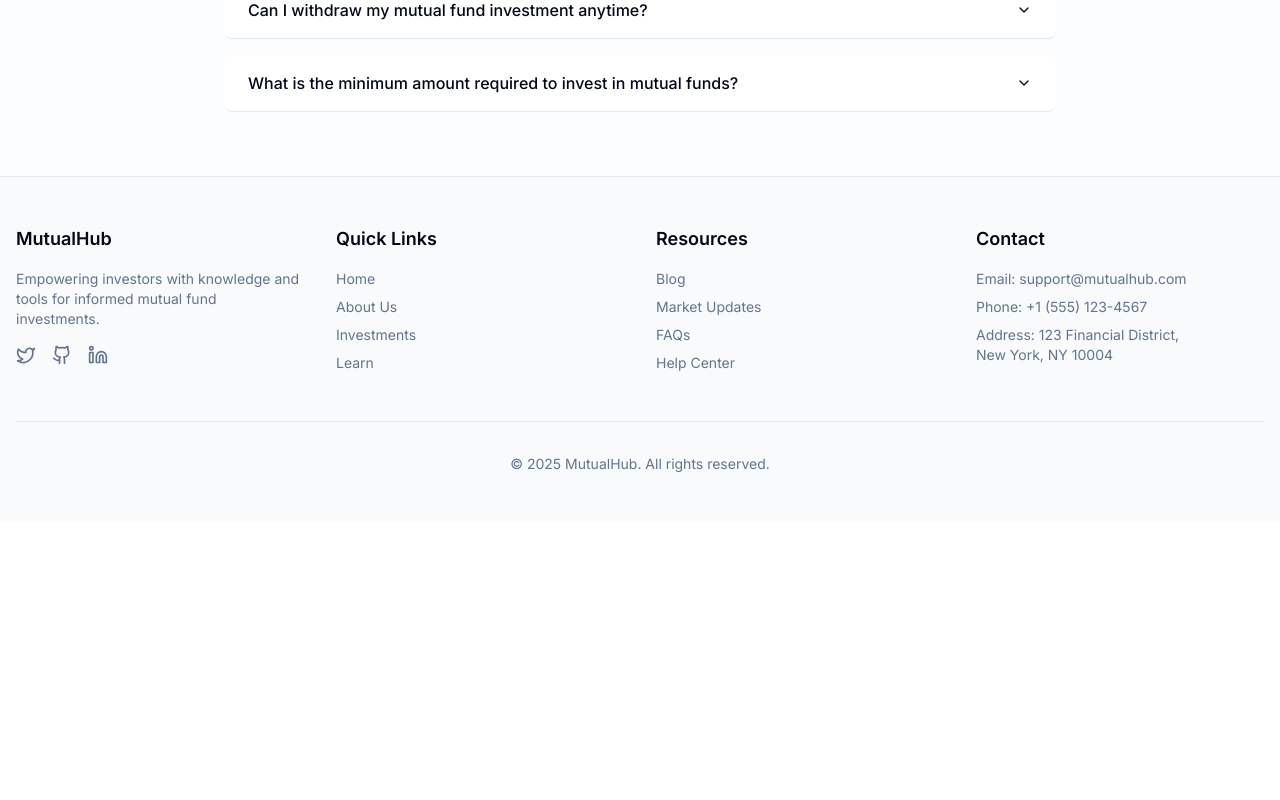
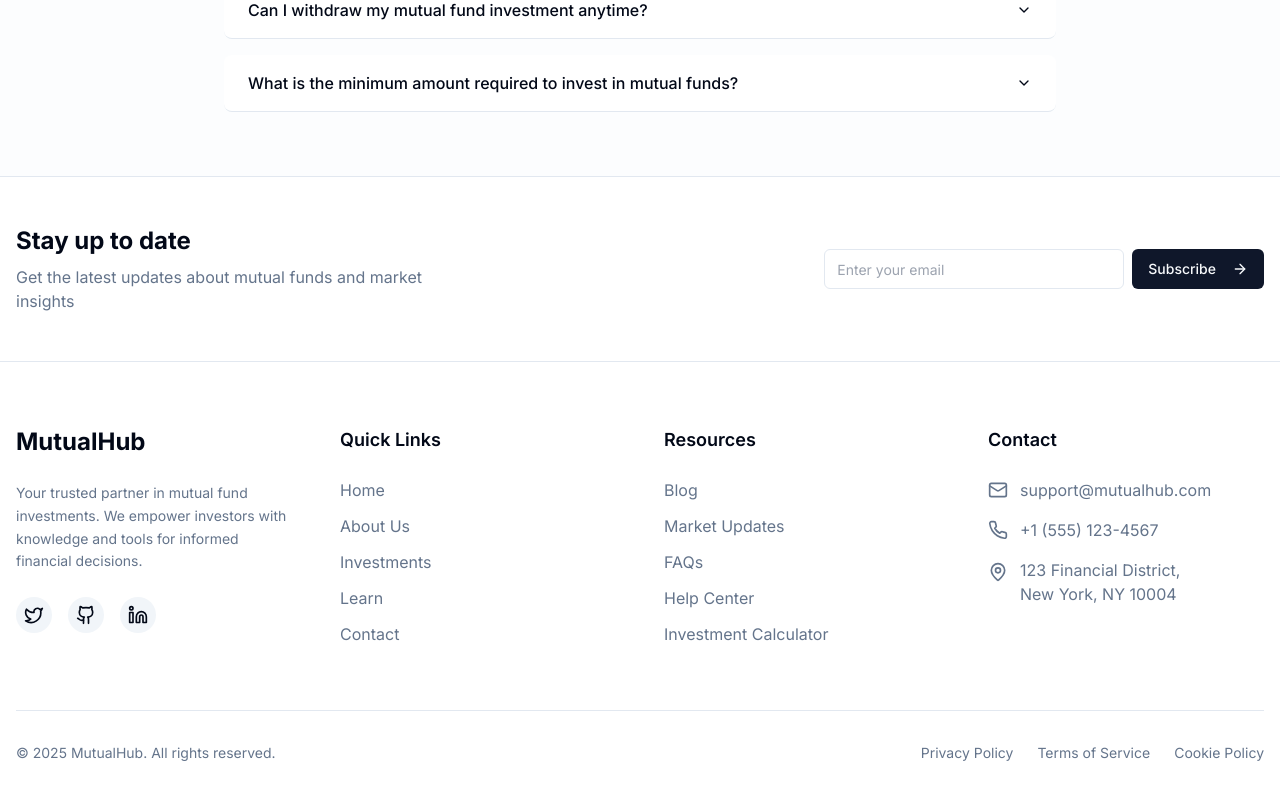
Before and after one commit to jayasurya1422/mutual-minds-hub, a React (Vite) app: page / in a window 1280 px wide. Shown: the part 3180-3980 px from the top of the page. Before the commit the page ends 3702 px from the top, so only its background shows below. Built offline with nearby package versions, Linux system fonts and the light colour scheme.

Commit message:
Implement trending footer template
The commit implements a trending footer template.

```diff
--- a/src/components/Footer.tsx
+++ b/src/components/Footer.tsx
@@ -1,85 +1,122 @@
 
-import { Github, Twitter, Linkedin } from "lucide-react";
+import { Github, Twitter, Linkedin, ArrowRight, Mail, Phone, MapPin } from "lucide-react";
+import { Button } from "@/components/ui/button";
 
 const Footer = () => {
   return (
-    <footer className="bg-secondary/50 border-t">
-      <div className="container mx-auto px-4 py-12">
-        <div className="grid grid-cols-1 md:grid-cols-4 gap-8">
-          <div className="space-y-4">
-            <h3 className="text-lg font-semibold">MutualHub</h3>
-            <p className="text-sm text-muted-foreground">
-              Empowering investors with knowledge and tools for informed mutual fund investments.
+    <footer className="bg-card border-t">
+      {/* Newsletter Section */}
+      <div className="border-b">
+        <div className="container mx-auto px-4 py-12">
+          <div className="flex flex-col md:flex-row items-center justify-between gap-6">
+            <div className="text-left max-w-md">
+              <h3 className="text-2xl font-bold">Stay up to date</h3>
+              <p className="text-muted-foreground mt-2">
+                Get the latest updates about mutual funds and market insights
+              </p>
+            </div>
+            <div className="flex items-center gap-2 w-full md:w-auto">
+              <input
+                type="email"
+                placeholder="Enter your email"
+                className="flex h-10 w-full md:w-[300px] rounded-md border border-input bg-background px-3 py-2 text-sm"
+              />
+              <Button className="shrink-0">
+                Subscribe <ArrowRight className="ml-2 h-4 w-4" />
+              </Button>
+            </div>
+          </div>
+        </div>
+      </div>
+
+      {/* Main Footer Content */}
+      <div className="container mx-auto px-4 py-16">
+        <div className="grid grid-cols-1 md:grid-cols-2 lg:grid-cols-4 gap-12">
+          {/* Company Info */}
+          <div className="space-y-6">
+            <h3 className="text-2xl font-bold">MutualHub</h3>
+            <p className="text-muted-foreground text-sm leading-relaxed">
+              Your trusted partner in mutual fund investments. We empower investors with knowledge and tools for informed financial decisions.
             </p>
-            <div className="flex space-x-4">
-              <a href="#" className="text-muted-foreground hover:text-primary">
+            <div className="flex gap-4">
+              <a href="#" className="bg-secondary hover:bg-secondary/80 p-2 rounded-full transition-colors">
                 <Twitter className="h-5 w-5" />
               </a>
-              <a href="#" className="text-muted-foreground hover:text-primary">
+              <a href="#" className="bg-secondary hover:bg-secondary/80 p-2 rounded-full transition-colors">
                 <Github className="h-5 w-5" />
               </a>
-              <a href="#" className="text-muted-foreground hover:text-primary">
+              <a href="#" className="bg-secondary hover:bg-secondary/80 p-2 rounded-full transition-colors">
                 <Linkedin className="h-5 w-5" />
               </a>
             </div>
           </div>
 
-          <div className="space-y-4">
-            <h3 className="text-lg font-semibold">Quick Links</h3>
-            <ul className="space-y-2 text-sm">
-              <li>
-                <a href="#" className="text-muted-foreground hover:text-primary">Home</a>
-              </li>
-              <li>
-                <a href="#" className="text-muted-foreground hover:text-primary">About Us</a>
-              </li>
-              <li>
-                <a href="#" className="text-muted-foreground hover:text-primary">Investments</a>
-              </li>
-              <li>
-                <a href="#" className="text-muted-foreground hover:text-primary">Learn</a>
-              </li>
+          {/* Quick Links */}
+          <div className="space-y-6">
+            <h4 className="text-lg font-semibold">Quick Links</h4>
+            <ul className="space-y-3">
+              {["Home", "About Us", "Investments", "Learn", "Contact"].map((link) => (
+                <li key={link}>
+                  <a href="#" className="text-muted-foreground hover:text-primary transition-colors">
+                    {link}
+                  </a>
+                </li>
+              ))}
             </ul>
           </div>
 
-          <div className="space-y-4">
-            <h3 className="text-lg font-semibold">Resources</h3>
-            <ul className="space-y-2 text-sm">
-              <li>
-                <a href="#" className="text-muted-foreground hover:text-primary">Blog</a>
-              </li>
-              <li>
-                <a href="#" className="text-muted-foreground hover:text-primary">Market Updates</a>
-              </li>
-              <li>
-                <a href="#" className="text-muted-foreground hover:text-primary">FAQs</a>
-              </li>
-              <li>
-                <a href="#" className="text-muted-foreground hover:text-primary">Help Center</a>
-              </li>
+          {/* Resources */}
+          <div className="space-y-6">
+            <h4 className="text-lg font-semibold">Resources</h4>
+            <ul className="space-y-3">
+              {["Blog", "Market Updates", "FAQs", "Help Center", "Investment Calculator"].map((link) => (
+                <li key={link}>
+                  <a href="#" className="text-muted-foreground hover:text-primary transition-colors">
+                    {link}
+                  </a>
+                </li>
+              ))}
             </ul>
           </div>
 
-          <div className="space-y-4">
-            <h3 className="text-lg font-semibold">Contact</h3>
-            <ul className="space-y-2 text-sm">
-              <li className="text-muted-foreground">
-                Email: support@mutualhub.com
+          {/* Contact Info */}
+          <div className="space-y-6">
+            <h4 className="text-lg font-semibold">Contact</h4>
+            <ul className="space-y-4">
+              <li className="flex items-center gap-3 text-muted-foreground">
+                <Mail className="h-5 w-5 shrink-0" />
+                <span>support@mutualhub.com</span>
               </li>
-              <li className="text-muted-foreground">
-                Phone: +1 (555) 123-4567
+              <li className="flex items-center gap-3 text-muted-foreground">
+                <Phone className="h-5 w-5 shrink-0" />
+                <span>+1 (555) 123-4567</span>
               </li>
-              <li className="text-muted-foreground">
-                Address: 123 Financial District,<br />New York, NY 10004
+              <li className="flex items-start gap-3 text-muted-foreground">
+                <MapPin className="h-5 w-5 shrink-0 mt-1" />
+                <span>123 Financial District,<br />New York, NY 10004</span>
               </li>
             </ul>
           </div>
         </div>
 
-        <div className="border-t mt-12 pt-8">
-          <p className="text-center text-sm text-muted-foreground">
-            © {new Date().getFullYear()} MutualHub. All rights reserved.
-          </p>
+        {/* Bottom Bar */}
+        <div className="border-t mt-16 pt-8">
+          <div className="flex flex-col md:flex-row justify-between items-center gap-4">
+            <p className="text-sm text-muted-foreground">
+              © {new Date().getFullYear()} MutualHub. All rights reserved.
+            </p>
+            <div className="flex gap-6">
+              <a href="#" className="text-sm text-muted-foreground hover:text-primary">
+                Privacy Policy
+              </a>
+              <a href="#" className="text-sm text-muted-foreground hover:text-primary">
+                Terms of Service
+              </a>
+              <a href="#" className="text-sm text-muted-foreground hover:text-primary">
+                Cookie Policy
+              </a>
+            </div>
+          </div>
         </div>
       </div>
     </footer>
```
